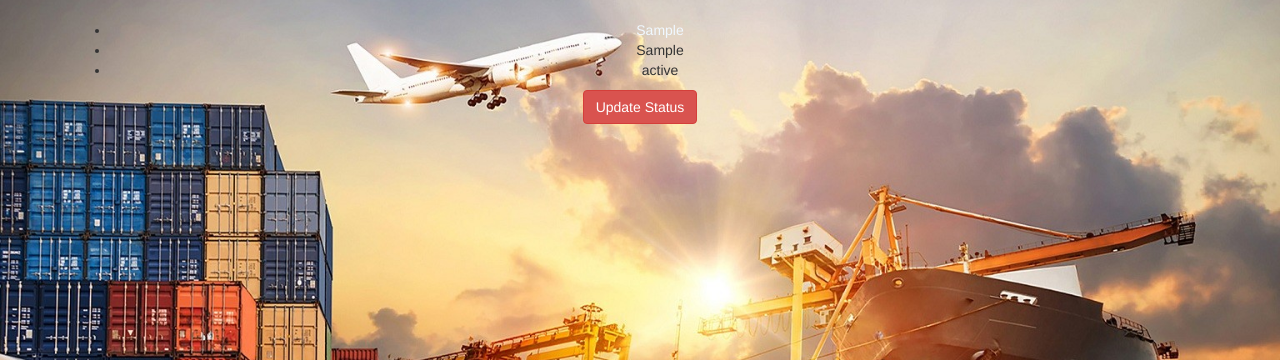
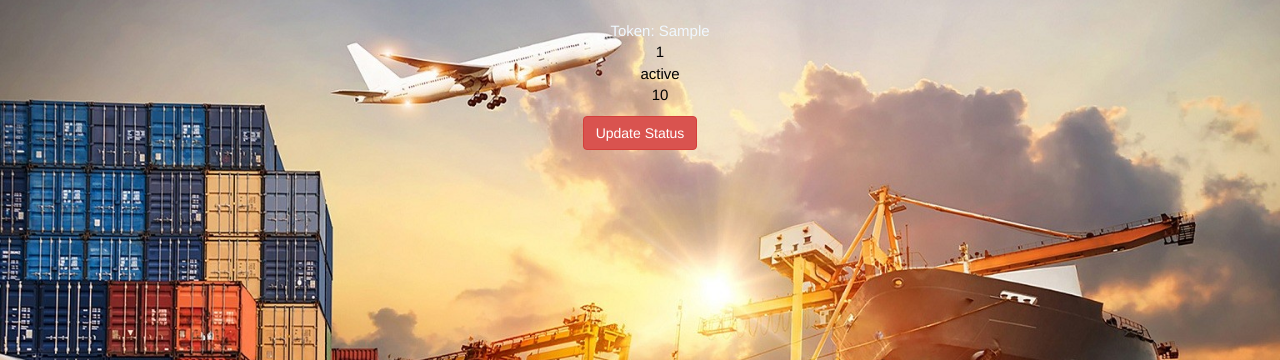
Before and after one commit to martyminion/SendIT, a Flask app: page /all/orders in a window 1280 px wide. Shown: the part 60-420 px from the top of the page. Run offline with Flask 2, Linux system fonts and the light colour scheme; a user stored in the database is signed in; tables that the repository leaves empty hold one stand-in row (values such as "Sample post"); some libraries are stand-ins or nearby versions.

Commit message:
Final Code

```diff
--- a/app/main/forms.py
+++ b/app/main/forms.py
@@ -13,7 +13,7 @@ class DestinationForm(FlaskForm):
 
 class ParcelOrderForm(FlaskForm):
     weight = SelectField('Weight', choices=[('less than 1kg','less than 1kg'),('between 1kg and 2kg','between 1kg and 2kg'),('between 2.1kg and 3kg','between 2.1kg and 3kg'),("heavier than 3kg","heavier than 3kg")])
-    ParcelTypeName = SelectField('Parcel Category', choices=[('Perishable', 'Perishable'), ('non Perishable', 'non Perishable'), ('Fragile','Fragile'),(' non Fragile', 'non Fragile')])
+    ParcelTypeName = SelectField('Parcel Category', choices=[('Perishable', 'Perishable'), ('non Perishable', 'non Perishable'), ('Fragile','Fragile'),('non Fragile', 'non Fragile')])
     NumberOfItem = SelectField('Number Of Item' , choices=[('1','1'),('2','2'),('3','3'),('4','4'),('5','5'),('6','6'),('7','7'),('8','8')])
     submit = SubmitField('Next')
 
--- a/app/main/views.py
+++ b/app/main/views.py
@@ -6,7 +6,7 @@ from ..email import mail_message
 from ..tokengenerator import autogenerate_token
 from .forms import ParcelOrderForm, UpdateParcelForm, DestinationForm, ReceipientForm
 from .. import db
-
+from sqlalchemy import desc
 
 @main.route('/')
 def index():
@@ -124,6 +124,7 @@ def update_parcel(tokenid):
     orderdets.destination = location
     orderdets.deliveryStatus = status
     db.session.commit()
+    user = User.query.filter_by(identification = orderdets.user_id).first()
     mail_message("Parcel location update","email/update",user.email,user=user,orderdets = orderdets)
     if Receipient.get_receipient(orderdets.user_id):
       mailreceipt = Receipient.get_receipient(orderdets.user_id)
--- a/app/models.py
+++ b/app/models.py
@@ -2,6 +2,7 @@ from . import db
 from flask_login import UserMixin
 from werkzeug.security import generate_password_hash,check_password_hash
 from . import login_manager
+from sqlalchemy import desc
 
 
 class User(db.Model,UserMixin):
@@ -82,7 +83,9 @@ class Orders(db.Model):
     return singleorder
 
   def get_all_orders():
-    orderlist = Orders.query.all()
+    orderlist = Orders.query.order_by(desc(Orders.id)).all()
+
+
 
     return orderlist
 
--- a/app/templates/allorders.html
+++ b/app/templates/allorders.html
@@ -4,22 +4,28 @@
 
 
 {% block styles%}
-  {{super()}}
-  <link rel="stylesheet" href="{{url_for('static',filename = 'css/base.css')}}">
-  <style> @import url('https://fonts.googleapis.com/css2?family=Raleway&display=swap');</style>
+{{super()}}
+<link rel="stylesheet" href="{{url_for('static',filename = 'css/base.css')}}">
+<style>
+  @import url('https://fonts.googleapis.com/css2?family=Raleway&display=swap');
+</style>
 {% endblock%}
 
 {%block content%}
-  <div class="container text-center">
+<div class="container text-center">
 
-    {%for single_order in order_list%}
-    <ul>
-      <li> <a href="{{url_for('main.singleorder',token = single_order.token )}}">{{single_order.token}}</a></li>
+  {%for single_order in order_list%}
+  <div>
+    <ul style="list-style: none;">
+      <li style="color: black; font-size: 15px;"> <a
+          href="{{url_for('main.singleorder',token = single_order.token )}}">Token: {{single_order.token}}</a></li>
 
-      <li>{{single_order.token}}</li>
-      <li>{{single_order.deliveryStatus}}</li>
+      <li style="color: black; font-size: 15px;">{{single_order.user_id}}</li>
+      <li style="color: black; font-size: 15px;">{{single_order.deliveryStatus}}</li>
+      <li style="color: black; font-size: 15px;">{{single_order.totalprice}}</li>
     </ul>
-    <a class="btn btn-danger"  href="{{url_for('main.update_parcel',tokenid = single_order.token)}}">Update Status</a>
+    <a class="btn btn-danger" href="{{url_for('main.update_parcel',tokenid = single_order.token)}}">Update Status</a>
     {%endfor%}
   </div>
+</div>
 {%endblock%}
```
